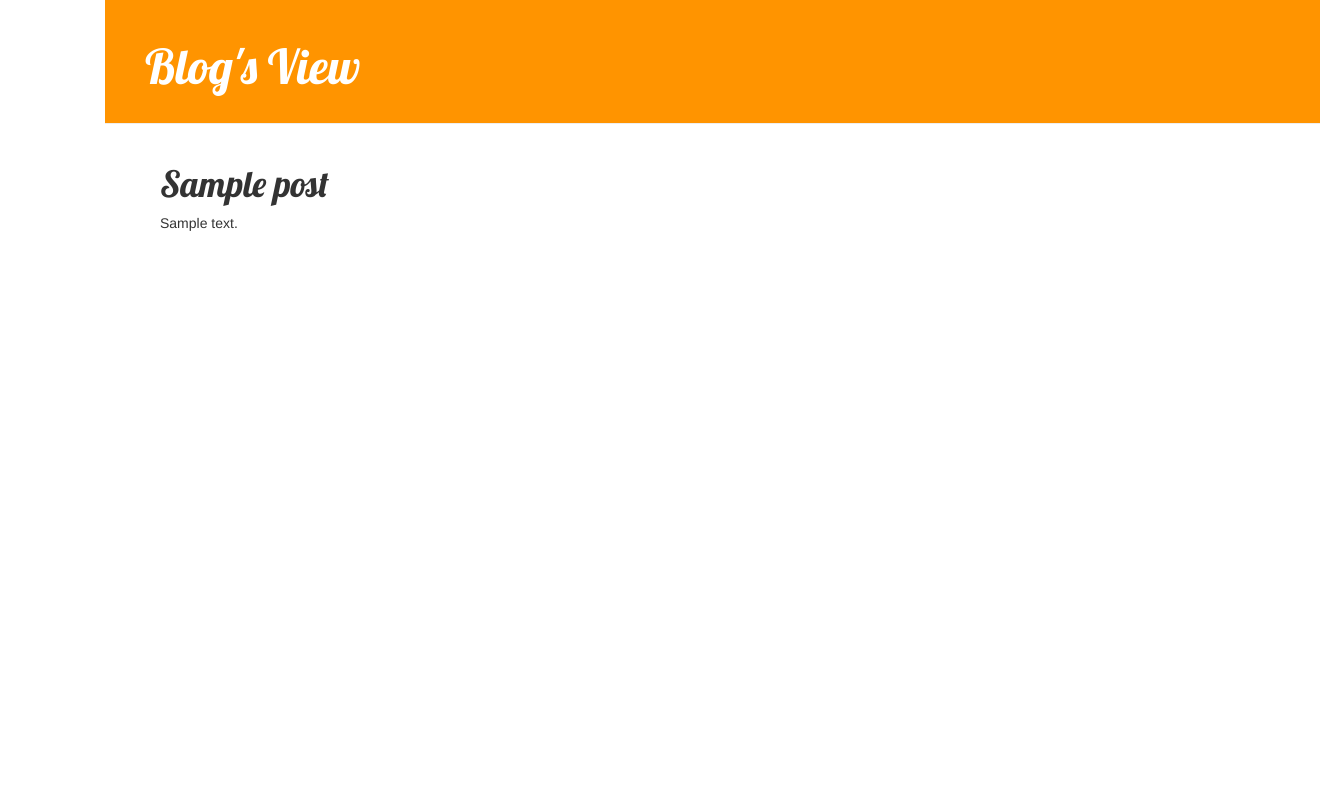
After one commit to RDinger/my-first-blog, a Django app: page /post/1/ in a window 1320 px wide. The commit adds this page. Run offline with Django 3.2, Linux system fonts and the light colour scheme; tables that the repository leaves empty hold one stand-in row (values such as "Sample post"); some libraries are stand-ins or nearby versions.

Commit message:
added new views, templates and css make up

```diff
--- /dev/null
+++ b/blog/static/css/blog.css
@@ -0,0 +1,60 @@
+h1 a {
+	color: #FCA205;
+	font-family: 'Lobster';
+}
+
+h2 a {
+	color: #782455;
+	font-family: 'Lobster';
+}
+
+body {
+	padding-left: 105px;
+}
+
+.page-header {
+    background-color: #ff9400;
+    margin-top: 0;
+    padding: 20px 20px 20px 40px;
+}
+
+.page-header h1, .page-header h1 a, .page-header h1 a:visited, .page-header h1 a:active {
+    color: #ffffff;
+    font-size: 36pt;
+    text-decoration: none;
+}
+
+.content {
+    margin-left: 40px;
+}
+
+h1, h2, h3, h4 {
+    font-family: 'Lobster', cursive;
+}
+
+.date {
+    color: #828282;
+}
+
+.save {
+    float: right;
+}
+
+.post-form textarea, .post-form input {
+    width: 100%;
+}
+
+.top-menu, .top-menu:hover, .top-menu:visited {
+    color: #ffffff;
+    float: right;
+    font-size: 26pt;
+    margin-right: 20px;
+}
+
+.post {
+    margin-bottom: 70px;
+}
+
+.post h1 a, .post h1 a:visited {
+    color: #000000;
+}
--- /dev/null
+++ b/blog/templates/blog/base.html
@@ -0,0 +1,23 @@
+{% load staticfiles %}
+<html>
+    <head>
+        <title>blog try out site</title>
+        <link rel="stylesheet" href="//maxcdn.bootstrapcdn.com/bootstrap/3.2.0/css/bootstrap.min.css">
+        <link rel="stylesheet" href="//maxcdn.bootstrapcdn.com/bootstrap/3.2.0/css/bootstrap-theme.min.css">
+        <link href='//fonts.googleapis.com/css?family=Lobster&subset=latin,latin-ext' rel='stylesheet' type='text/css'>
+        <link rel="stylesheet" href="{% static 'css/blog.css' %}">
+    </head>
+	<body>
+		<div class="page-header">
+			<h1><a href="/">Blog's View</a></h1>
+		</div>
+		<div class="content container">
+			<div class="row">
+				<div class="col-md-8">
+				{% block content %}
+				{% endblock %}
+				</div>
+			</div>
+		</div>
+	</body>
+</html>
--- /dev/null
+++ b/blog/templates/blog/post_detail.html
@@ -0,0 +1,13 @@
+{% extends 'blog/base.html' %}
+
+{% block content %}
+    <div class="post">
+        {% if post.published_date %}
+            <div class="date">
+                {{ post.published_date }}
+            </div>
+        {% endif %}
+        <h1>{{ post.title }}</h1>
+        <p>{{ post.text|linebreaksbr }}</p>
+    </div>
+{% endblock %}
--- a/blog/urls.py
+++ b/blog/urls.py
@@ -2,4 +2,5 @@ from django.conf.urls import url
 from . import views
 
 urlpatterns = [
-	url(r'^$',views.post_list, name = 'post_list'),]
+	url(r'^$',views.post_list, name = 'post_list'),
+	url(r'^post/(?P<pk>\d+)/$', views.post_detail, name='post_detail'),]
--- a/blog/views.py
+++ b/blog/views.py
@@ -1,8 +1,14 @@
-from django.shortcuts import render
+from django.shortcuts import render, get_object_or_404
 from .models import Post		# . means current direcotory
 from django.utils import timezone
+
 
 # Create your views here.
 def post_list(request):
 	posts = Post.objects.all()
 	return render(request,'blog/post_list.html',{'posts': posts})
+
+
+def post_detail(request, pk):
+    post = get_object_or_404(Post, pk=pk)
+    return render(request, 'blog/post_detail.html', {'post': post})
```
Also changed, not shown: blog/templates/blog/descr symbols code html.txt (deleted, +0 -11 lines), blog/templates/blog/post_list.html (+12 -19 lines).
